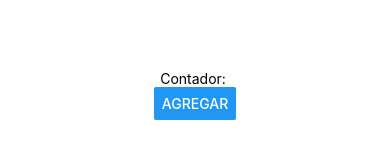
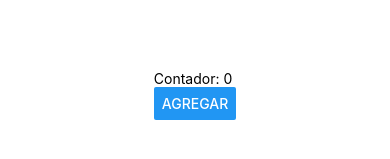
Before and after one commit to RoblesMorenoMonicaMorela/PAM213, a React Native app in the folder intro/: screen / in a window 390 px wide. Shown: the part 327-486 px from the top of the page. Built offline with nearby package versions, Linux system fonts and the light colour scheme.

Commit message:
ejemplificamos el uso de un hoook, controlamos el estado onPress de un botón

```diff
--- a/intro/App.js
+++ b/intro/App.js
@@ -1,17 +1,20 @@
 //1. imports: zona de importacones
 import { StatusBar } from 'expo-status-bar';
 import { StyleSheet, Text, View, Button } from 'react-native';
-
+import React ,{useState}from 'react';
 
 //2. Main: Zona de componentes
 export default function App() {
+
+  const [contador, setContador]=useState(0);/* desestructuración */
+
   return (
 
     <View style={styles.container}>
 
-      <Text>Contador: </Text>{/*con shift+alt+a te dice cómo son los comentarios  */}
+      <Text>Contador: {contador} </Text>{/*con shift+alt+a te dice cómo son los comentarios  */}
       {/*<Button></Button>*/}
-      <Button title='Agregar'/>
+      <Button title='Agregar' onPress={()=>setContador(contador+1)}/>
 
       <StatusBar style="auto" />
 
```
